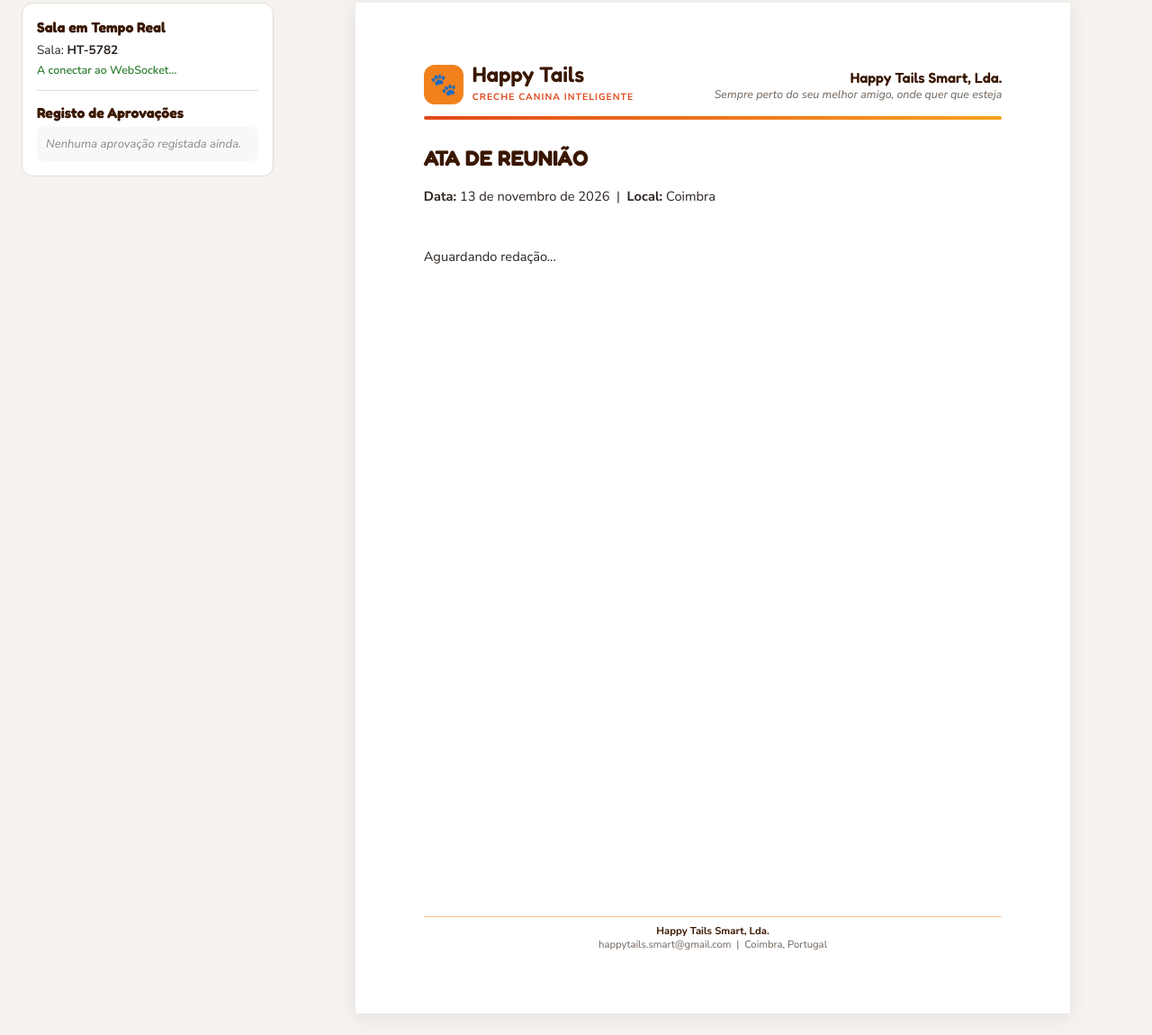
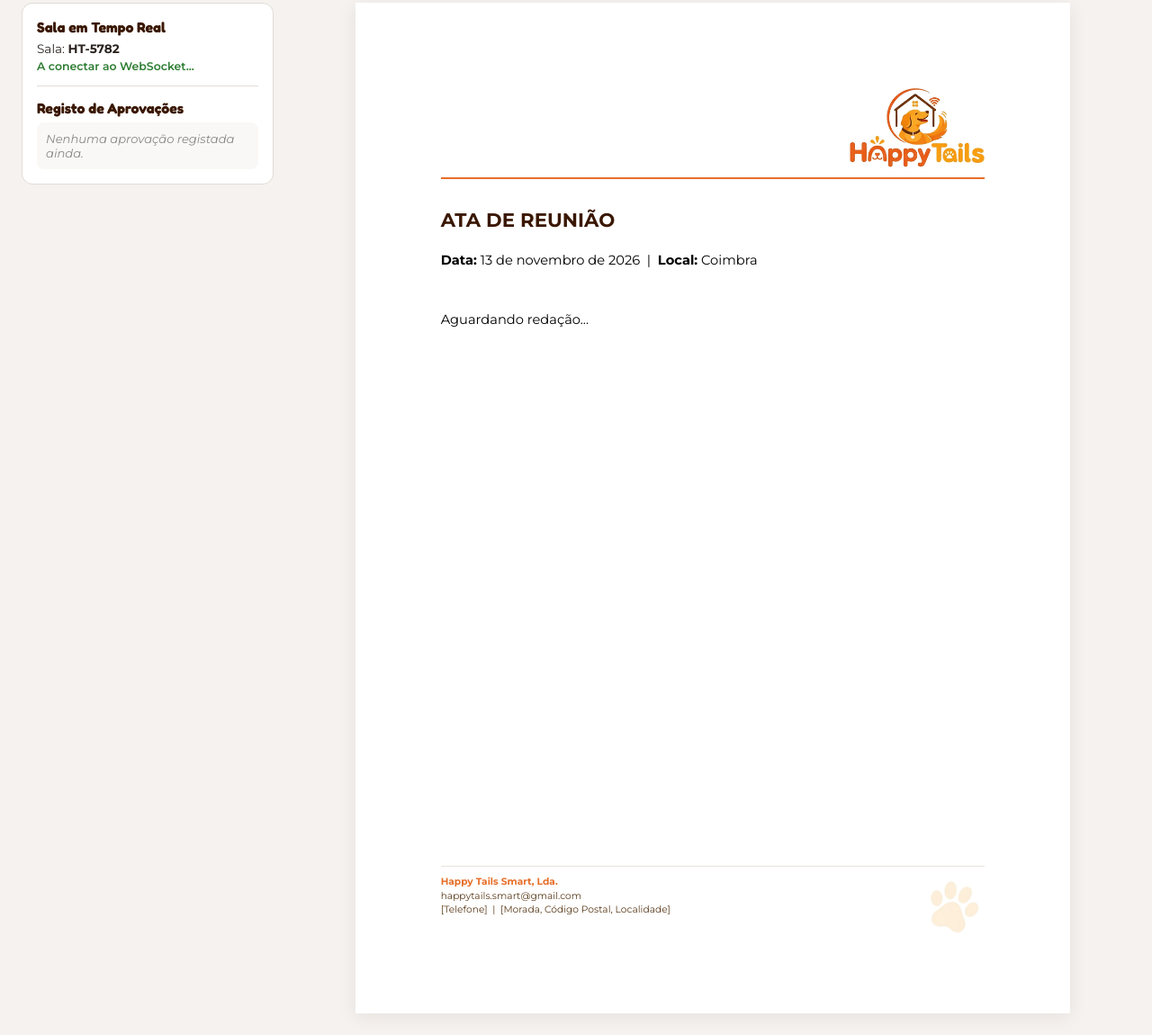
Before and after one commit to nathanaananias/happytails-editor, a plain HTML site: page index.html in a window 1280 px wide. Shown: the part 137-1287 px from the top of the page at 90% size. Drawn offline with Linux system fonts and the light colour scheme; a script that the page names is missing.

Commit message:
Add images for logo and decorative elements, update HTML and CSS for layout adjustments

```diff
--- a/index.html
+++ b/index.html
@@ -6,7 +6,7 @@
   <title>Happy Tails Smart — Protótipo Colaborativo (WebSocket)</title>
   <link rel="preconnect" href="https://fonts.googleapis.com">
   <link rel="preconnect" href="https://fonts.gstatic.com" crossorigin>
-  <link href="https://fonts.googleapis.com/css2?family=Fredoka:wght@600;700&family=Nunito+Sans:ital,wght@0,400;0,600;0,700;1,400&display=swap" rel="stylesheet">
+  <link href="https://fonts.googleapis.com/css2?family=Fredoka:wght@600;700&family=Montserrat:ital,wght@0,400;0,600;0,700;1,400&family=Nunito+Sans:wght@400;600;700&display=swap" rel="stylesheet">
   <!-- Biblioteca leve MQTT sobre WebSocket (sem backend/sem API key) -->
   <script src="https://unpkg.com/mqtt/dist/mqtt.min.js"></script>
   <link rel="stylesheet" href="style.css" />
@@ -84,31 +84,16 @@
       </ul>
     </aside>
 
-    <!-- FOLHA A4 TIMBRADA -->
+    <!-- FOLHA A4 TIMBRADA (LAYOUT EXATO DO EXEMPLO ATA.DOCX.HTML) -->
     <section class="page-wrapper">
       <div class="a4-sheet">
 
-        <!-- CABEÇALHO -->
-        <div class="letterhead-header">
-          <div class="logo-area">
-            <img src="logo-happytails.png" alt="Happy Tails" onerror="this.style.display='none'; document.getElementById('fallbackLogo').style.display='flex';" />
-            <div id="fallbackLogo" class="fallback-logo">
-              <div class="logo-badge">🐾</div>
-              <div>
-                <span class="logo-title">Happy Tails</span>
-                <span class="logo-subtitle">CRECHE CANINA INTELIGENTE</span>
-              </div>
-            </div>
-          </div>
-          <div class="header-meta">
-            <p class="company-name">Happy Tails Smart, Lda.</p>
-            <p class="tagline">Sempre perto do seu melhor amigo, onde quer que esteja</p>
-          </div>
-        </div>
+        <!-- CABEÇALHO: LOGO À DIREITA (150x89px) + BORDA INFERIOR LARANJA (#e76f2a) -->
+        <header class="letterhead-header">
+          <img src="images/image1.png" alt="Logo Happy Tails" title="Logo" class="header-logo" />
+        </header>
 
-        <div class="header-accent-bar"></div>
-
-        <!-- CORPO DO DOCUMENTO -->
+        <!-- CORPO EDITÁVEL DO DOCUMENTO -->
         <div id="editor" class="document-body" contenteditable="false" oninput="transmitirEstado()">
           <h1>ATA DE REUNIÃO</h1>
           <p><strong>Data:</strong> 13 de novembro de 2026 &nbsp;|&nbsp; <strong>Local:</strong> Coimbra</p>
@@ -119,13 +104,16 @@
         <!-- CARIMBOS DE APROVAÇÃO NO DOCUMENTO -->
         <div id="docApprovalsStamp" class="doc-stamps"></div>
 
-        <!-- RODAPÉ -->
+        <!-- RODAPÉ: BORDA SUPERIOR (#e9e4dc) + DADOS EMPRESARIAIS + PATA DECORATIVA (70x69px) -->
         <footer class="letterhead-footer">
-          <div class="footer-line"></div>
-          <p class="footer-company"><strong>Happy Tails Smart, Lda.</strong></p>
-          <p class="footer-contacts">
-            happytails.smart@gmail.com &nbsp;|&nbsp; Coimbra, Portugal
-          </p>
+          <div class="footer-top-row">
+            <div class="footer-info-block">
+              <p class="footer-company">Happy Tails Smart, Lda.</p>
+              <p class="footer-contact">happytails.smart@gmail.com</p>
+              <p class="footer-contact">[Telefone] &nbsp;|&nbsp; [Morada, Código Postal, Localidade]</p>
+            </div>
+            <img src="images/image2.png" alt="Pata decorativa" title="Pata" class="footer-paw" />
+          </div>
         </footer>
 
       </div>
--- a/style.css
+++ b/style.css
@@ -1,8 +1,11 @@
 :root {
+  --laranja-timbre: #e76f2a;
   --laranja: #F2811D;
   --terracota: #E2481A;
   --dourado: #F7A21C;
   --marrom-cafe: #3A1700;
+  --marrom-rodape: #5a3a1a;
+  --borda-rodape: #e9e4dc;
   --carvao: #2B2420;
   --fundo-app: #F5F2EF;
   --borda: #E2DCD5;
@@ -12,7 +15,7 @@
 * { box-sizing: border-box; margin: 0; padding: 0; }
 
 body {
-  font-family: 'Nunito Sans', sans-serif;
+  font-family: 'Montserrat', 'Nunito Sans', sans-serif;
   background-color: var(--fundo-app);
   color: var(--carvao);
   display: flex;
@@ -184,99 +187,135 @@ body {
 .approvals-list li.rejected { border-left-color: var(--terracota); }
 .empty-msg { border-left: none !important; color: #888; font-style: italic; }
 
-/* FOLHA A4 */
+/* FOLHA A4 — IDENTIDADE DO MODELO ATA.DOCX.HTML */
 .page-wrapper { flex: 1; display: flex; justify-content: center; }
 
 .a4-sheet {
   width: 210mm;
   min-height: 297mm;
-  background: #fff;
+  background: #ffffff;
   box-shadow: 0 4px 20px rgba(58, 23, 0, 0.08);
-  padding: 18mm 20mm;
+  padding: 25mm 25mm 22mm 25mm;
   display: flex;
   flex-direction: column;
   justify-content: space-between;
+  position: relative;
 }
 
+/* CABEÇALHO DO EXEMPLO: LOGO À DIREITA (150x89px) + BORDA INFERIOR #e76f2a */
 .letterhead-header {
-  display: flex;
-  justify-content: space-between;
-  align-items: center;
-  padding-bottom: 12px;
+  text-align: right;
+  border-bottom: 1.5pt solid var(--laranja-timbre);
+  padding-bottom: 8pt;
+  margin-bottom: 22pt;
 }
 
-.fallback-logo { display: flex; align-items: center; gap: 10px; }
-.logo-badge {
-  background: var(--laranja);
-  color: #fff;
-  width: 44px;
-  height: 44px;
-  border-radius: 12px;
-  display: flex;
-  align-items: center;
-  justify-content: center;
-  font-size: 1.5rem;
-}
-.logo-title { font-family: 'Fredoka', sans-serif; font-size: 1.5rem; color: var(--marrom-cafe); display: block; line-height: 1; }
-.logo-subtitle { font-size: 0.65rem; font-weight: 700; letter-spacing: 1px; color: var(--terracota); }
-
-.header-meta { text-align: right; }
-.company-name { font-family: 'Fredoka', sans-serif; color: var(--marrom-cafe); font-size: 1rem; }
-.tagline { font-size: 0.78rem; color: #6E6259; font-style: italic; }
-
-.header-accent-bar {
-  height: 4px;
-  background: linear-gradient(90deg, var(--terracota) 0%, var(--laranja) 65%, var(--dourado) 100%);
-  border-radius: 2px;
-  margin-bottom: 24px;
+.header-logo {
+  width: 150px;
+  height: 89px;
+  object-fit: contain;
+  display: inline-block;
+  vertical-align: bottom;
 }
 
+/* CORPO DO DOCUMENTO EM MONTSERRAT */
 .document-body {
   flex: 1;
   outline: none;
+  font-family: 'Montserrat', sans-serif;
   font-size: 11pt;
-  line-height: 1.6;
+  line-height: 1.55;
+  color: #000000;
 }
 
 .document-body[contenteditable="false"] {
   cursor: default;
 }
 
-.document-body h1 { font-family: 'Fredoka', sans-serif; color: var(--marrom-cafe); font-size: 18pt; margin-bottom: 12px; }
-.document-body h2 { font-family: 'Fredoka', sans-serif; color: var(--terracota); font-size: 14pt; margin: 16px 0 8px; }
-.document-body p { margin-bottom: 10px; }
-.document-body ul, .document-body ol { margin-left: 24px; margin-bottom: 12px; }
+.document-body h1 {
+  font-family: 'Montserrat', sans-serif;
+  font-weight: 700;
+  color: var(--marrom-cafe);
+  font-size: 16pt;
+  margin-bottom: 12pt;
+}
 
+.document-body h2 {
+  font-family: 'Montserrat', sans-serif;
+  font-weight: 700;
+  color: var(--laranja-timbre);
+  font-size: 13pt;
+  margin: 14pt 0 6pt;
+}
+
+.document-body p { margin-bottom: 8pt; }
+.document-body ul, .document-body ol { margin-left: 22pt; margin-bottom: 10pt; }
+
+/* CARIMBOS DE APROVAÇÃO */
 .doc-stamps {
-  margin-top: 20px;
+  margin-top: 16pt;
+  margin-bottom: 12pt;
   display: flex;
   flex-wrap: wrap;
-  gap: 10px;
+  gap: 8pt;
 }
 
 .stamp-box {
   border: 1.5px solid var(--verde);
   color: var(--verde);
-  padding: 6px 12px;
+  padding: 5px 10px;
   border-radius: 6px;
-  font-size: 0.8rem;
+  font-size: 8.5pt;
   font-weight: 700;
   background: #F4FBF4;
 }
 
+/* RODAPÉ DO EXEMPLO: BORDA SUPERIOR #e9e4dc + DADOS À ESQUERDA + PATA 70x69px */
 .letterhead-footer {
-  margin-top: 24px;
-  text-align: center;
-  font-size: 8.5pt;
-  color: #6E6259;
+  margin-top: 24pt;
+  border-top: 0.8pt solid var(--borda-rodape);
+  padding-top: 8pt;
 }
 
-.footer-line { height: 1.5px; background-color: var(--laranja); margin-bottom: 8px; opacity: 0.5; }
-.footer-company { color: var(--marrom-cafe); }
+.footer-top-row {
+  display: flex;
+  justify-content: space-between;
+  align-items: flex-start;
+}
+
+.footer-info-block {
+  text-align: left;
+  font-family: 'Montserrat', sans-serif;
+}
+
+.footer-company {
+  color: var(--laranja-timbre);
+  font-size: 8pt;
+  font-weight: 700;
+  margin-bottom: 2pt;
+}
+
+.footer-contact {
+  color: var(--marrom-rodape);
+  font-size: 8pt;
+  line-height: 1.3;
+  margin-bottom: 1pt;
+}
+
+.footer-paw {
+  width: 70px;
+  height: 69px;
+  object-fit: contain;
+}
 
 @media print {
   body { background: #fff; }
   .no-print { display: none !important; }
   .workspace { padding: 0; margin: 0; }
-  .a4-sheet { box-shadow: none; width: 100%; min-height: 100vh; padding: 15mm 18mm; }
+  .a4-sheet {
+    box-shadow: none;
+    width: 100%;
+    min-height: 100vh;
+    padding: 22mm 22mm 18mm 22mm;
+  }
 }
```
Also changed, not shown: images/image1.png (added), images/image2.png (added).
